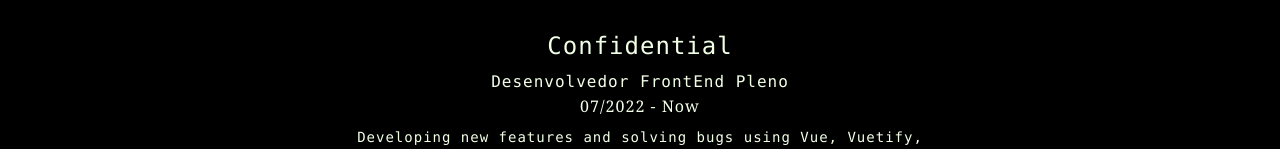
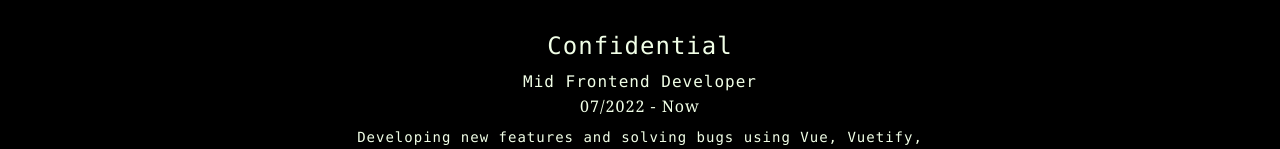
Before and after one commit to viniciussecari/portifolio, a Vue app: page / in a window 1280 px wide. Shown: the part 802-951 px from the top of the page. Built offline with nearby package versions, Linux system fonts and the light colour scheme.

Commit message:
:bug: Fix position translations

```diff
--- a/src/components/ExperienceItem.vue
+++ b/src/components/ExperienceItem.vue
@@ -3,7 +3,7 @@
     <div>
       <div class="my-2">
         <h2 class="mb-2 font-light text-2xl">{{ props.item.title }}</h2>
-        <h3>{{ props.item.position || '-' }}</h3>
+        <h3>{{ $t(`experiences.${formatTitle(props.item.title)}.position`) }}</h3>
         <span class="font-serif">
           {{ props.item.initialDatetime }} -
           {{ props.item.finalDatetime || $t('sections.experiences.now') }}
@@ -11,7 +11,7 @@
       </div>
 
       <h3 class="sm:text-sm text-base">
-        {{ $t(`experiences.${formatTitle(props.item.title)}`) }}
+        {{ $t(`experiences.${formatTitle(props.item.title)}.description`) }}
       </h3>
     </div>
 
--- a/src/locales/en.js
+++ b/src/locales/en.js
@@ -33,13 +33,22 @@ export const en = {
     },
   },
   experiences: {
-    confidential: `Developing new features and solving bugs using Vue, Vuetify,
-    Storybook, ElasticSearch, Jest and Echart as main tools.`,
-    farmtech: `I've worked developing features and fixing bugs using Vue.Js,
-    creating unit tests with Jest, end-to-end testing with Cypress.io, and creating components.`,
-    inking: `I worked creating new features, solving bugs and creating components with Vue.Js,
-     developing APIs in Java (SpringBoot) and maintaining / updating the database in MySQL
-     and also occasionally conducting UI and UX discussions.`,
+    confidential: {
+      description: `Developing new features and solving bugs using Vue, Vuetify,
+        Storybook, ElasticSearch, Jest and Echart as main tools.`,
+      position: 'Mid Frontend Developer',
+    },
+    farmtech: {
+      description: `I've worked developing features and fixing bugs using Vue.Js,
+        creating unit tests with Jest, end-to-end testing with Cypress.io, and creating components.`,
+      position: 'Junior Frontend Developer',
+    },
+    inking: {
+      description: `I worked creating new features, solving bugs and creating components with Vue.Js,
+        developing APIs in Java (SpringBoot) and maintaining / updating the database in MySQL
+        and also occasionally conducting UI and UX discussions.`,
+      position: 'Junior FullStack Developer',
+    },
   },
   skills: {
     html: {
--- a/src/locales/pt_BR.js
+++ b/src/locales/pt_BR.js
@@ -33,14 +33,23 @@ export const pt_BR = {
     },
   },
   experiences: {
-    confidential: `Desenvolvendo novas features e resolvendo bugs utilizando Vue, Vuetify,
-     Storybook, ElasticSearch, Jest e Echart como ferramentes principais.`,
-    farmtech: `Trabalhei desenvolvendo recursos e resolvendo bugs usando o Vue.Js,
-              criando testes unitários com o Jest,
-              testes de ponta a ponta com o Cypress.io e criando componentes.`,
-    inking: `Atuava criando novas features, resolução de bugs e criação de componentes com Vue.Js,
-    desenvolvimento de APIS em Java(SpringBoot) e manutenção/atualização do banco de dados em MySQL
-     e também realizando ocasionalmente discussões de UI e UX.`,
+    confidential: {
+      description: `Desenvolvendo novas features e resolvendo bugs utilizando Vue, Vuetify,
+        Storybook, ElasticSearch, Jest e Echart como ferramentes principais.`,
+      position: 'Desenvolvedor FrontEnd Pleno',
+    },
+    farmtech: {
+      description: `Trabalhei desenvolvendo recursos e resolvendo bugs usando o Vue.Js,
+        criando testes unitários com o Jest,
+        testes de ponta a ponta com o Cypress.io e criando componentes.`,
+      position: 'Desenvolvedor FrontEnd Júnior',
+    },
+    inking: {
+      description: `Atuava criando novas features, resolução de bugs e criação de componentes com Vue.Js,
+        desenvolvimento de APIS em Java(SpringBoot) e manutenção/atualização do banco de dados em MySQL
+        e também realizando ocasionalmente discussões de UI e UX.`,
+     position: 'Desenvolvedor de software FullStack júnior',
+    },
   },
   skills: {
     html: {
--- a/src/utils/constants/EXPERIENCES.js
+++ b/src/utils/constants/EXPERIENCES.js
@@ -1,14 +1,12 @@
 export const EXPERIENCES = [
   {
     title: 'Confidential',
-    position: 'Desenvolvedor FrontEnd Pleno',
     initialDatetime: '07/2022',
     finalDatetime: '',
     tools: ['VueJs', 'Vuetify', 'Vuex', 'VueRouter', 'Scrum', 'Agile', 'JSON'],
   },
   {
     title: 'FarmTech',
-    position: 'Desenvolvedor FrontEnd Júnior',
     initialDatetime: '07/2021',
     finalDatetime: '07/2022',
     tools: [
@@ -23,7 +21,6 @@ export const EXPERIENCES = [
   },
   {
     title: 'Inking',
-    position: 'Desenvolvedor de software FullStack júnior',
     initialDatetime: '09/2020',
     finalDatetime: '07/2021',
     tools: [
```
